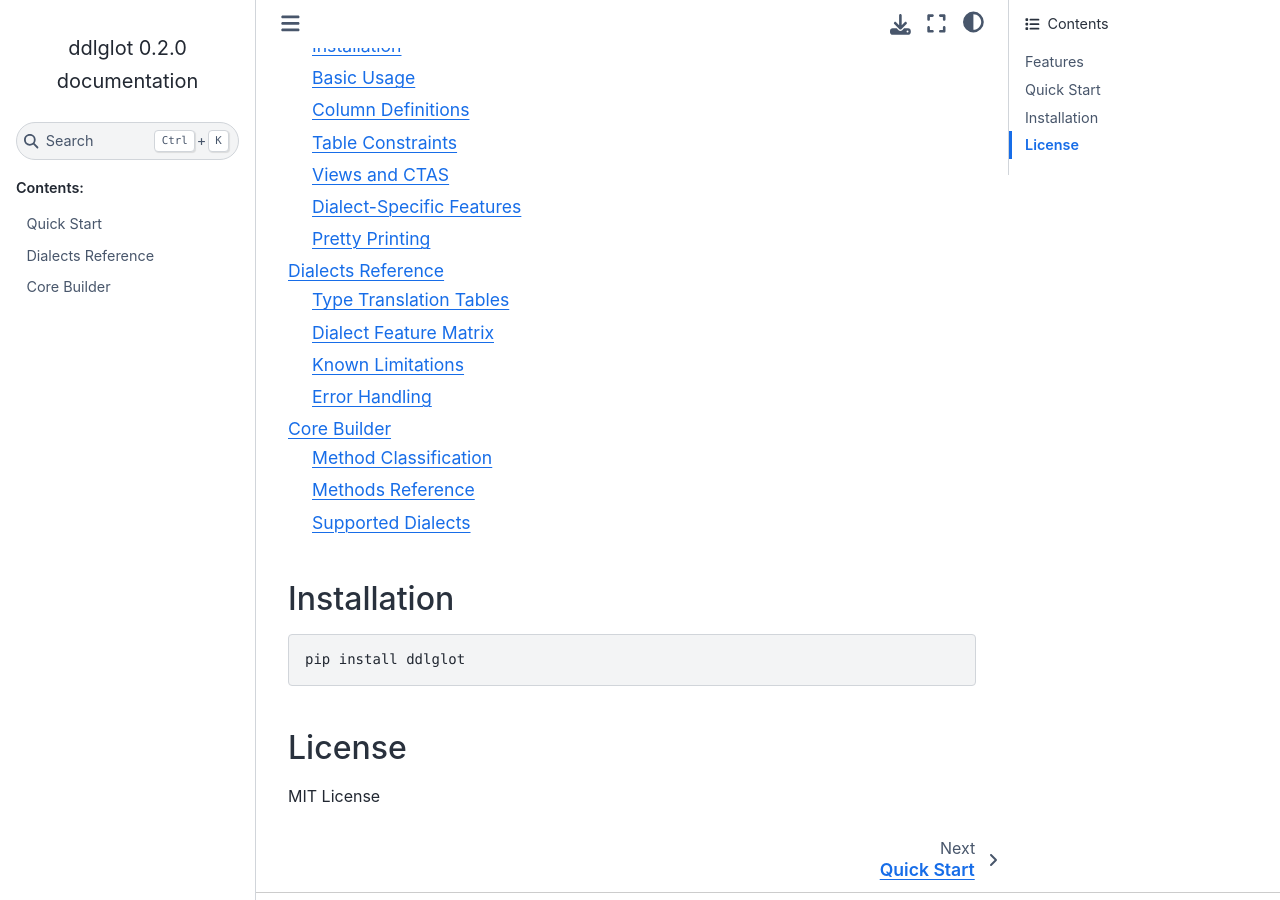
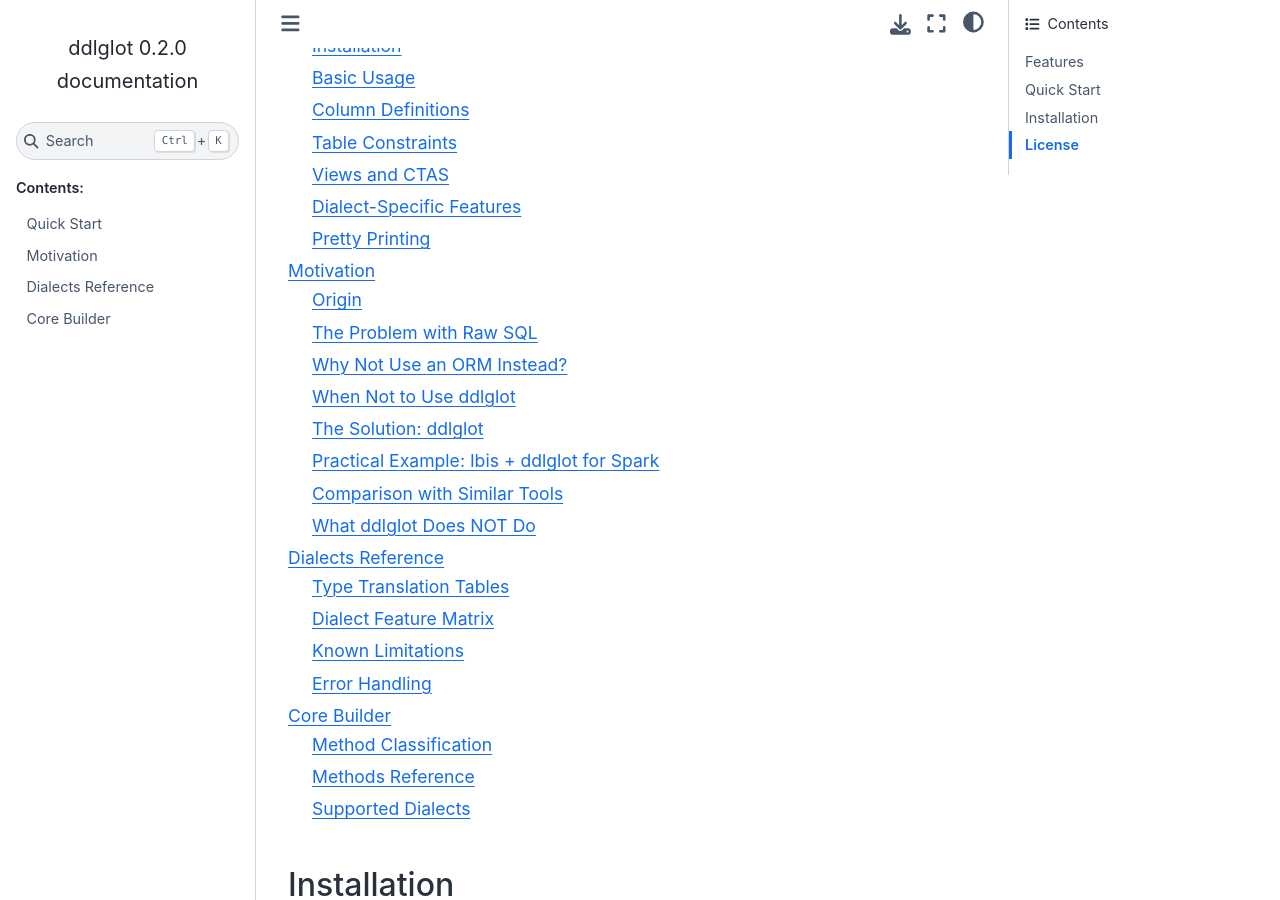
Before and after one commit to alexmarco/ddlglot, a Sphinx documentation site: the page built from docs/index.rst, in a window 1280 px wide and 900 px high, scrolled down 999 px. Built offline with Sphinx 7.4.7 and the Sphinx Book theme 1.1.4, drawn with Linux system fonts in a browser that asks for light colours; pages that are not in the unit, such as notebooks, are missing from menus; some of the changed lines change nothing that is shown.

Commit message:
docs: add motivation page explaining origin, use cases, and comparison with ORMs

```diff
--- a/docs/index.rst
+++ b/docs/index.rst
@@ -43,6 +43,7 @@
    :caption: Contents:
 
    quickstart
+   motivation
    dialects
    core_builder
    api/index
--- /dev/null
+++ b/docs/motivation.rst
@@ -0,0 +1,312 @@
+Motivation
+==========
+
+Why ddlglot exists and when to use it.
+
+Origin
+------
+
+ddlglot was born from a practical problem in data pipelines built with `Ibis`_. While
+Ibis excels at transforming and analyzing data across multiple backends, its DDL
+(Data Definition Language) capabilities are limited.
+
+When creating tables in a data warehouse, you often need features that go beyond
+simple schema definition:
+
+- Partition columns with specific storage layouts
+- File formats and compression settings
+- Location paths for external tables
+- Table properties for optimization or data lake features
+- Dialect-specific syntax for Spark, BigQuery, Hive, etc.
+
+Ibis's ``create_table()`` requires data to insert and does not expose a complete
+DDL API for these features. The common workaround is to write SQL as raw strings:
+
+.. code-block:: python
+
+    # Common workaround: raw SQL strings
+    ddl = f"""
+        CREATE TABLE IF NOT EXISTS {schema}.{table} (
+            id INT PRIMARY KEY,
+            name VARCHAR({length}),
+            created_at TIMESTAMP
+        ) USING DELTA
+        PARTITIONED BY (created_at)
+        LOCATION '{location}'
+    """
+    con.raw_sql(ddl)
+
+This approach works, but introduces several problems.
+
+The Problem with Raw SQL
+------------------------
+
+Writing DDL as raw strings has significant drawbacks:
+
+**Security risk**
+    Interpolating values into SQL strings can lead to SQL injection vulnerabilities
+    if not handled carefully. Even with careful escaping, it is easy to make mistakes.
+
+**No validation**
+    Syntax errors are only discovered at runtime, when the SQL is executed against
+    the database. Typos and dialect-specific mistakes can cause pipelines to fail.
+
+**No type checking**
+    Column names, types, and constraints are just strings. There is no autocompletion,
+    no IDE support, and no compile-time checking.
+
+**Poor maintainability**
+    As schemas evolve, raw SQL strings become scattered across the codebase.
+    Refactoring is error-prone and tedious.
+
+**Dialect lock-in**
+    SQL that works for Spark may not work for BigQuery or PostgreSQL.
+    Migrating to a different backend requires rewriting all DDL strings manually.
+
+Why Not Use an ORM Instead?
+---------------------------
+
+Several ORM and migration tools exist for Python. Here is why they may not be
+the right fit for data engineering use cases:
+
+.. list-table::
+   :header-rows: 1
+   :widths: 30 70
+
+   * - Tool
+     - Limitation
+   * - **SQLAlchemy / Alembic**
+     - Designed for application models and incremental migrations.
+       Auto-generated migrations require constant manual editing.
+       Partitioned tables are problematic (see SQLAlchemy `#539`_, open since 2019).
+       Conditional DDL per dialect is cumbersome.
+   * - **Django ORM**
+     - Only supports PostgreSQL, SQLite, and MySQL out of the box.
+       No support for cloud-specific features like BigQuery partitioning
+       or Spark table formats.
+   * - **Ibis**
+     - ``create_table()`` requires data or an expression to insert.
+       Does not expose a complete DDL API.
+       You still need ``raw_sql()`` for many use cases.
+   * - **Raw SQL strings**
+     - Security vulnerabilities from SQL injection.
+       No validation, type checking, or IDE support.
+       Difficult to migrate between dialects.
+
+.. _`#539`: https://github.com/sqlalchemy/sqlalchemy/issues/539
+
+ORMs are excellent for defining application models where Python classes map to
+database tables. However, data engineering often requires schemas that do not map
+directly to Python objects:
+
+- Staging tables for ELT pipelines
+- Aggregated tables with specific partitioning schemes
+- External tables pointing to data lake storage
+- Temporary tables for incremental processing
+
+In these cases, you need full control over the DDL, and ORMs fall short.
+
+When Not to Use ddlglot
+-----------------------
+
+ddlglot is not a replacement for ORM tools in application development. Do not
+use ddlglot when:
+
+- You are defining domain models that map to application entities
+- Your team uses Django, SQLAlchemy, or similar for application data access
+- You need database introspection to compare models against existing schemas
+
+Use ddlglot when you need **complete control over DDL** for data engineering
+use cases where ORMs do not provide the necessary features.
+
+The Solution: ddlglot
+----------------------
+
+ddlglot provides a fluent, type-safe builder API for generating DDL statements.
+It uses `SQLGlot`_ under the hood to translate the generic AST to dialect-specific
+SQL, supporting Spark, BigQuery, Hive, PostgreSQL, DuckDB, SQLite, and more.
+
+.. _`SQLGlot`: https://github.com/tobymao/sqlglot
+
+.. code-block:: python
+
+    from ddlglot import create
+
+    ddl = (
+        create("table")
+        .if_not_exists()
+        .name("analytics.events_enriched")
+        .column("event_id", "BIGINT", pk=True, not_null=True)
+        .column("user_id", "BIGINT", not_null=True)
+        .column("event_type", "VARCHAR(50)")
+        .column("created_at", "TIMESTAMP")
+        .partitioned_by("event_year", "event_month")
+        .location("s3://warehouse/analytics/events_enriched/")
+        .using("delta")
+        .tblproperties({
+            "delta.autoOptimize.optimizeWrite": "true",
+        })
+        .sql(dialect="spark")
+    )
+
+Benefits
+~~~~~~~~
+
+.. list-table::
+   :header-rows: 1
+   :widths: 25 25 25 25
+
+   * - Aspect
+     - Raw SQL
+     - ORM migrations
+     - ddlglot
+   * - Security
+     - Injection risk
+     - Safe
+     - Safe (no interpolation)
+   * - Validation
+     - Runtime only
+     - Limited
+     - Type hints + tests
+   * - Dialect support
+     - Manual
+     - Partial
+     - Automatic via SQLGlot
+   * - Advanced features
+     - Depends on you
+     - Basic
+     - Complete (partitions, props, etc.)
+   * - Testing
+     - Difficult
+     - Migration tests
+     - Unit tests
+   * - Maintainability
+     - Hardcoded strings
+     - Models + migrations
+     - Fluent builder
+
+Practical Example: Ibis + ddlglot for Spark
+------------------------------------------
+
+This example shows how ddlglot complements Ibis in a Spark data pipeline.
+Ibis handles data transformation, while ddlglot defines the complete DDL for
+the destination table with features that Ibis does not support.
+
+.. code-block:: python
+
+    import ibis
+    import ddlglot
+
+    # 1. Connect to Spark and load raw data
+    con = ibis.spark.connect(...)
+    raw = con.table("raw_events")
+
+    # 2. Define transformations with Ibis
+    enriched = (
+        raw.select(
+            raw.event_id,
+            raw.user_id,
+            raw.event_type,
+            raw.payload,
+            raw.created_at,
+        )
+        .filter(raw.event_type.isin(["purchase", "refund"]))
+        .mutate(
+            event_year=raw.created_at.year(),
+            event_month=raw.created_at.month(),
+        )
+    )
+
+    # 3. Define DDL with ddlglot
+    # Features that Ibis does not support: partitioning, location, format,
+    # table properties, etc.
+    ddl = (
+        ddlglot.create("table")
+        .name("analytics.events_enriched")
+        .column("event_id", "BIGINT", pk=True, not_null=True)
+        .column("user_id", "BIGINT", not_null=True)
+        .column("event_type", "VARCHAR(50)")
+        .column("payload", "STRING")
+        .column("created_at", "TIMESTAMP")
+        .column("event_year", "INT")
+        .column("event_month", "INT")
+        .partitioned_by("event_year", "event_month")
+        .location("s3://warehouse/analytics/events_enriched/")
+        .using("delta")
+        .tblproperties({
+            "delta.autoOptimize.optimizeWrite": "true",
+            "delta.enableChangeDataFeed": "true",
+        })
+        .sql(dialect="spark")
+    )
+
+    # 4. Execute DDL to create the table
+    con.raw_sql(ddl)
+
+    # 5. Insert transformed data with Ibis
+    con.create_table("analytics.events_enriched", enriched)
+
+This approach gives you the best of both worlds:
+
+- **Ibis**: Expressive data transformation with a unified API across backends
+- **ddlglot**: Complete DDL control with dialect-specific features and type safety
+
+Comparison with Similar Tools
+-----------------------------
+
+Other Python tools exist for generating SQL. Here is how ddlglot compares:
+
+.. list-table::
+   :header-rows: 1
+   :widths: 25 25 25 25
+
+   * - Tool
+     - DDL focus
+     - Multi-dialect
+     - Fluent API
+   * - **sqlglot** (raw)
+     - Yes
+     - Yes
+     - No (imperative AST)
+   * - **SQLAlchemy** (DDL)
+     - Partial
+     - Yes
+     - Yes
+   * - **ddlglot**
+     - Yes
+     - Yes
+     - Yes
+
+sqlglot is the engine behind ddlglot. While sqlglot provides powerful AST
+manipulation, its API is imperative and requires understanding the internal
+expression tree. ddlglot wraps sqlglot with a fluent builder interface that
+makes common DDL patterns simple and readable.
+
+What ddlglot Does NOT Do
+-------------------------
+
+ddlglot is a **DDL generator**, not an executor. It does not:
+
+- Execute SQL against a database
+- Manage database connections
+- Handle migrations or schema evolution
+- Provide database introspection
+
+This is by design. Separation of concerns keeps ddlglot lightweight and
+backend-agnostic. You can use ddlglot alongside any database client:
+
+.. code-block:: python
+
+    # Generate DDL
+    ddl = create("table").name("t").column("id", "INT").sql(dialect="postgres")
+
+    # Execute with your preferred client
+    con.raw_sql(ddl)              # Ibis
+    cursor.execute(ddl)            # DBAPI2 (psycopg2, sqlite3, etc.)
+    engine.execute(text(ddl))     # SQLAlchemy
+    !psql -c "$ddl"               # CLI tool
+
+This flexibility means you can integrate ddlglot into existing workflows
+without changing your database stack.
+
+.. _`Ibis`: https://ibis-project.org/
```
